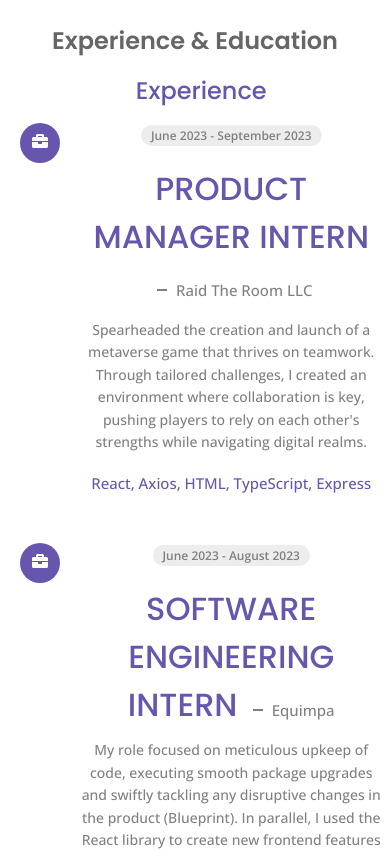
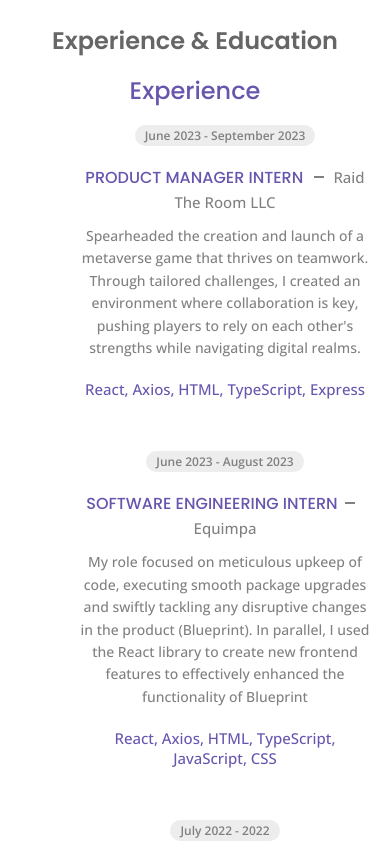
Before and after one commit to iam-micah/micah-react, a React (Vite) app in the folder apps/frontend/: page /about in a window 390 px wide. Shown: the part 1460-2310 px from the top of the page. Built offline with nearby package versions, Linux system fonts and the light colour scheme.

Commit message:
worked on responsiveness of the about page

```diff
--- a/apps/frontend/src/data.jsx
+++ b/apps/frontend/src/data.jsx
@@ -83,7 +83,7 @@ export const personalInfo = [
     },
 
     {
-        id: 6,
+        id: 5,
         title: "Personal YouTube : ",
         description: "@micahnettey",
     },
--- a/apps/frontend/src/pages/about/about.css
+++ b/apps/frontend/src/pages/about/about.css
@@ -189,55 +189,60 @@
     .info__list,
     .stats,
     .resume__container {
-        grid-template-columns: 1fr; /* Stack columns on smaller screens */
-        justify-items: center; /* Center items horizontally */
+        grid-template-columns: 1fr;
+        justify-items: center;
+    }
+
+    .resume__icon {
+        display: none;
+        margin: 0;
+        padding: 0;
+    }
+
+    .resume__icon-container {
+        margin: 0;
+        padding: 0;
     }
 
     .info__list {
-        margin-bottom: 20px; /* Reduce margin for smaller screens */
+        margin-bottom: 20px;
     }
 
     .section__subtitle {
-        margin-bottom: 15px; /* Reduce margin for smaller screens */
+        margin-bottom: 15px;
     }
 
     .separator {
-        max-width: 60%; /* Adjust separator width for smaller screens */
-        margin: 56px auto; /* Adjust margin for smaller screens */
+        max-width: 60%;
+        margin: 56px auto;
     }
 
     .skills__container {
-        grid-template-columns: repeat(
-            2,
-            1fr
-        ); /* 2 columns for skills on smaller screens */
-        row-gap: 30px; /* Reduce gap for smaller screens */
+        grid-template-columns: repeat(2, 1fr);
+        row-gap: 30px;
     }
 
     .resume__item::before {
-        left: 10px; /* Adjust the position of the item separator for smaller screens */
+        left: 10px;
     }
 
     .resume__subtitle {
-        font-size: var(
-            --h2-font-size
-        ); /* Increase font size for subtitles on smaller screens */
+        font-size: var(--h4-font-size);
     }
 
     .stats__box,
     .resume__item {
-        text-align: center; /* Center stats content and resume items */
+        text-align: center;
     }
 
     .resume__item::before {
-        display: none; /* Hide the item separator on small screens */
+        display: none;
     }
 
     .separator {
-        max-width: 100%; /* Centered separator width */
+        max-width: 100%;
     }
 
-    /* Centered Section Titles */
     .resume__section-title,
     .about__info h3.section__subtitle {
         text-align: center;
```
